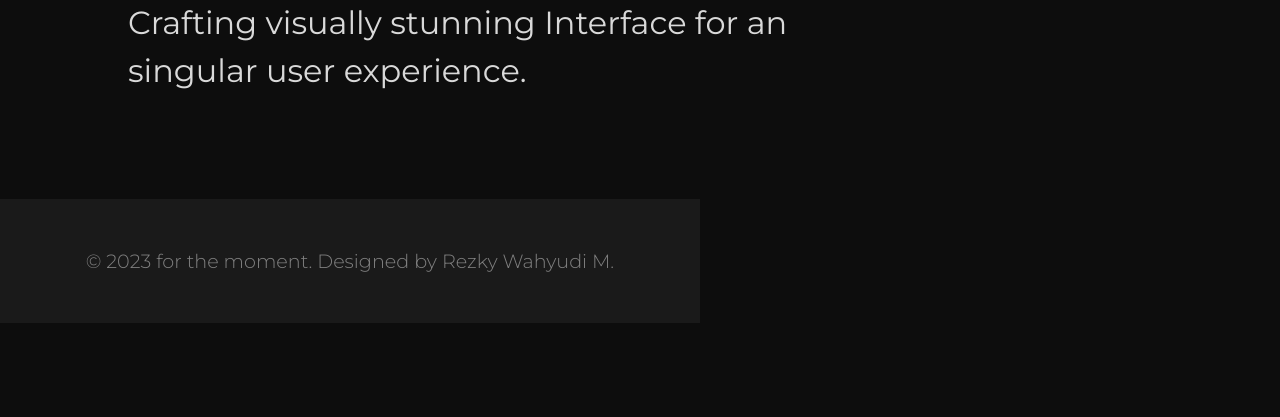
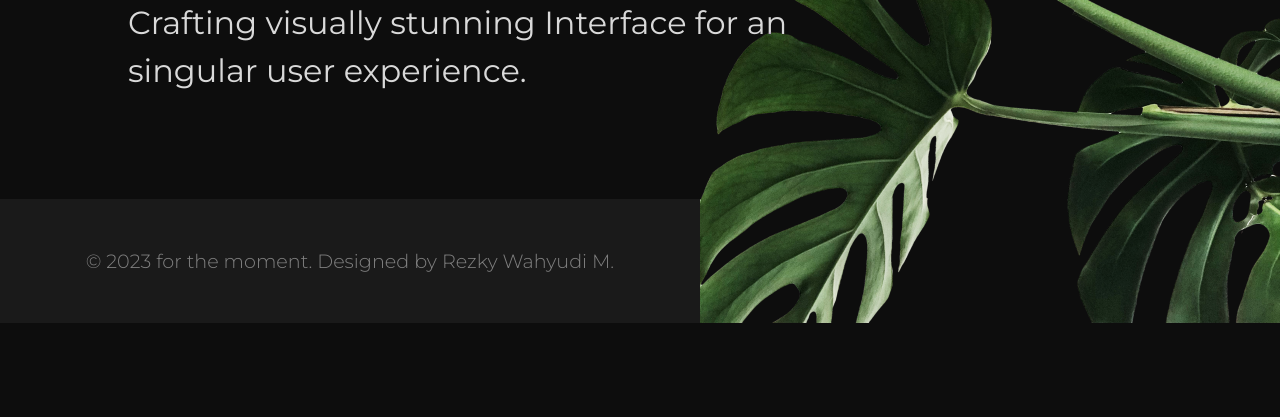
Before and after one commit to rezkywm/contoh-reponya-rezky, a plain HTML site: page index.html in a window 1280 px wide. Shown: the part 477-894 px from the top of the page. Drawn offline with Linux system fonts and the light colour scheme; the site is published under a folder, as on GitHub Pages, so addresses that start at the root find nothing.

Commit message:
Fix main BG not showing & add favicons

```diff
--- a/assets/css/this-is-what-makes-it-good.css
+++ b/assets/css/this-is-what-makes-it-good.css
@@ -15,7 +15,7 @@ body {
 
 body {
     overflow: hidden;
-    background: #0d0d0d url("/assets/img/monstera.png") no-repeat right bottom;
+    background: #0d0d0d url("../img/monstera.png") no-repeat right bottom;
     color: #fff;
     font-family: 'Montserrat', sans-serif;
     line-height: 1.5;
--- a/index.html
+++ b/index.html
@@ -10,6 +10,8 @@
     <link rel="preconnect" href="https://fonts.gstatic.com" crossorigin>
     <link href="https://fonts.googleapis.com/css2?family=Montserrat:wght@300;400;900&display=swap" rel="stylesheet">
     <link rel="stylesheet" href="assets/css/this-is-what-makes-it-good.css">
+    <link rel="icon" type="image/png" href="assets/img/ic_dark.png" media="(prefers-color-scheme: dark)">
+    <link rel="icon" type="image/png" href="assets/img/ic_light.png" media="(prefers-color-scheme: light)">
 </head>
 
 <body>
```
